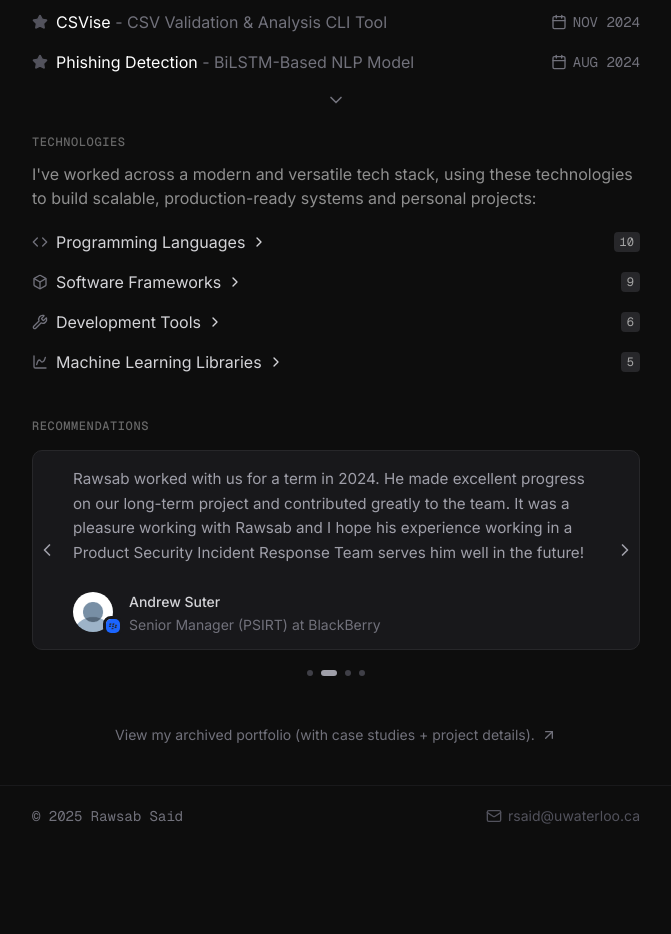
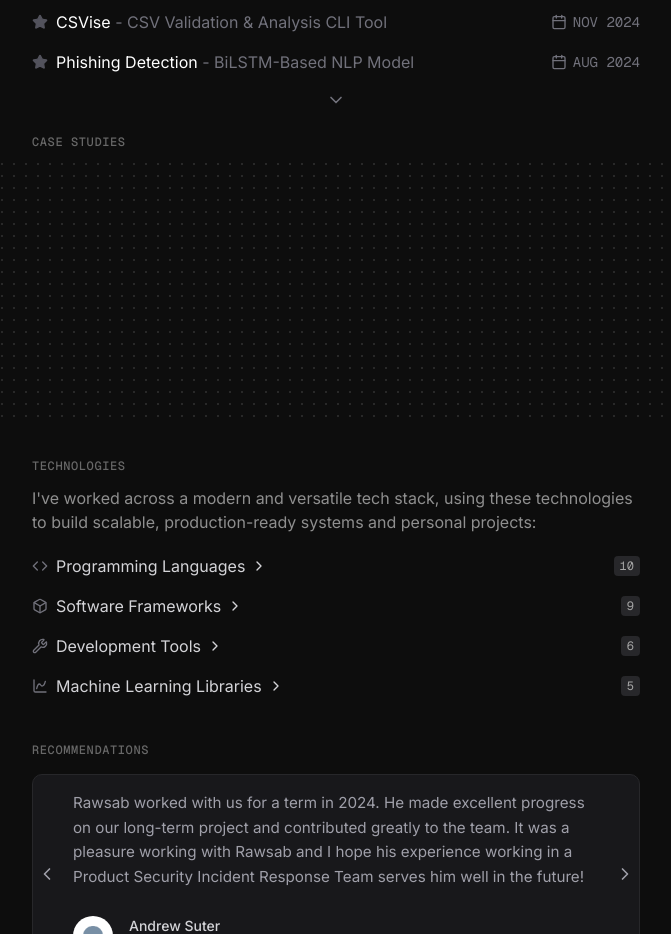
Before and after one commit to rawsab/portfolio, a Next.js app: page / in a window 1280 px wide. Shown: the part 1180-2114 px from the top of the page, without its empty margins (304-975 px from the left). Before the commit the page ends 2030 px from the top, so only its background shows below. Built offline with nearby package versions, Linux system fonts and the light colour scheme.

Commit message:
add support for case studies

```diff
--- a/app/case-studies/[slug]/page.tsx
+++ b/app/case-studies/[slug]/page.tsx
@@ -7,6 +7,7 @@ import matter from 'gray-matter';
 import { notFound } from 'next/navigation';
 import { Footer } from '@/components/footer';
 import MDXContentWrapper from '@/components/mdx-content-wrapper';
+import { CursorFollower } from '@/components/cursor-follower';
 import { projects } from '@/data/projects';
 
 // Function to extract headers from MDX content
@@ -392,6 +393,7 @@ export default async function CaseStudy({ params }: CaseStudyProps) {
       </main>
 
       <Footer />
+      <CursorFollower />
     </div>
   );
 }
--- a/app/case-studies/patchly/index.mdx
+++ b/app/case-studies/patchly/index.mdx
@@ -67,7 +67,7 @@ Most importantly, the **design focused on approachability** for students and ear
   src="/case-studies/patchly/PatchlyScreens.png"
   alt="Patchly Key Screens"
   caption="Landing page and scan results dashboard design."
-  className="rounded-lg"
+  className="rounded-sm"
 />
 
 
--- a/app/case-studies/questporter/index.mdx
+++ b/app/case-studies/questporter/index.mdx
@@ -77,7 +77,7 @@ Finally, with just a single click, the tool automatically downloads an **.ics fi
   src="/case-studies/questporter/QuestporterScreens.png"
   alt="Questporter Key Screens"
   caption="Questporter design in dark and light mode."
-  className="rounded-lg"
+  className="rounded-sm"
 />
 
 
--- a/app/case-studies/revett/index.mdx
+++ b/app/case-studies/revett/index.mdx
@@ -95,7 +95,7 @@ Revett’s branding was designed to communicate both **strength and accessibilit
   src="/case-studies/revett/RevettTagline.png"
   alt="Revett Logo and Tagline"
   caption="Revett branding with logo and tagline."
-  className="rounded-lg"
+  className="rounded-sm"
 />
 
 The tagline _“Vulnerability management made intelligent”_ reinforces the platform’s focus on AI-assisted security and frames it as a forward-looking solution. Finally, the visual language combines strong typography, severity-based color coding, and layered UI components to evoke the idea of defensive fortification while maintaining clarity and usability. Together, these elements create **a consistent identity that balances trust, professionalism, and approachability.**
@@ -106,14 +106,14 @@ The tagline _“Vulnerability management made intelligent”_ reinforces the pla
   src="/case-studies/revett/MockupDark.png"
   alt="Revett Mockup Dark"
   caption="Revett dashboard mockup in dark mode."
-  className="rounded-lg"
+  className="rounded-sm"
 />
 
 <ImageWithCaption
   src="/case-studies/revett/MockupLight.png"
   alt="Revett Mockup Light"
   caption="Revett dashboard mockup in light mode."
-  className="rounded-lg"
+  className="rounded-sm"
 />
 
 ## Results
--- a/app/page.tsx
+++ b/app/page.tsx
@@ -1,6 +1,7 @@
 import { HeroSection } from "@/components/hero-section";
 import { ExperienceSection } from "@/components/experience-section";
 import { ProjectsSection } from "@/components/projects-section";
+import { CaseStudiesSection } from "@/components/case-studies-section";
 import { TechnologiesSection } from "@/components/technologies-section";
 import { TestimonialsSection } from "@/components/testimonials-section";
 import { BottomBlurOverlay } from "@/components/bottom-blur-overlay";
@@ -13,6 +14,7 @@ export default function Home() {
       <HeroSection />
       <ExperienceSection />
       <ProjectsSection />
+      <CaseStudiesSection />
       <TechnologiesSection />
       <TestimonialsSection />
       <Footer />
--- /dev/null
+++ b/components/case-studies-section.tsx
@@ -0,0 +1,47 @@
+"use client";
+
+export function CaseStudiesSection() {
+  return (
+    <section className="pt-0 pb-10">
+      <div className="max-w-2xl mx-auto w-full px-8 space-y-6">
+        <div className="space-y-2">
+          <h2 className="text-xs font-medium font-mono text-[#686868] uppercase tracking-wider pb-2">
+            CASE STUDIES
+          </h2>
+        </div>
+      </div>
+
+      {/* Dotted grid background - positioned below the title */}
+      <div className="relative w-full">
+        {/* Full width grid */}
+        <div
+          className="w-full min-h-[260px] opacity-30"
+          style={{
+            backgroundImage: `radial-gradient(circle, #686868 1px, transparent 1px)`,
+            backgroundSize: '12px 12px',
+          }}
+        />
+
+        {/* Left fade overlay - from viewport left to 672px left edge */}
+        <div
+          className="absolute top-0 bottom-0 pointer-events-none z-10"
+          style={{
+            left: 0,
+            width: 'max(0px, calc((100vw - 672px) / 2))',
+            background: 'linear-gradient(to right, #0D0D0D, transparent)',
+          }}
+        />
+
+        {/* Right fade overlay - from 672px right edge to viewport right */}
+        <div
+          className="absolute top-0 bottom-0 pointer-events-none z-10"
+          style={{
+            right: 0,
+            width: 'max(0px, calc((100vw - 672px) / 2))',
+            background: 'linear-gradient(to left, #0D0D0D, transparent)',
+          }}
+        />
+      </div>
+    </section>
+  );
+}
```
